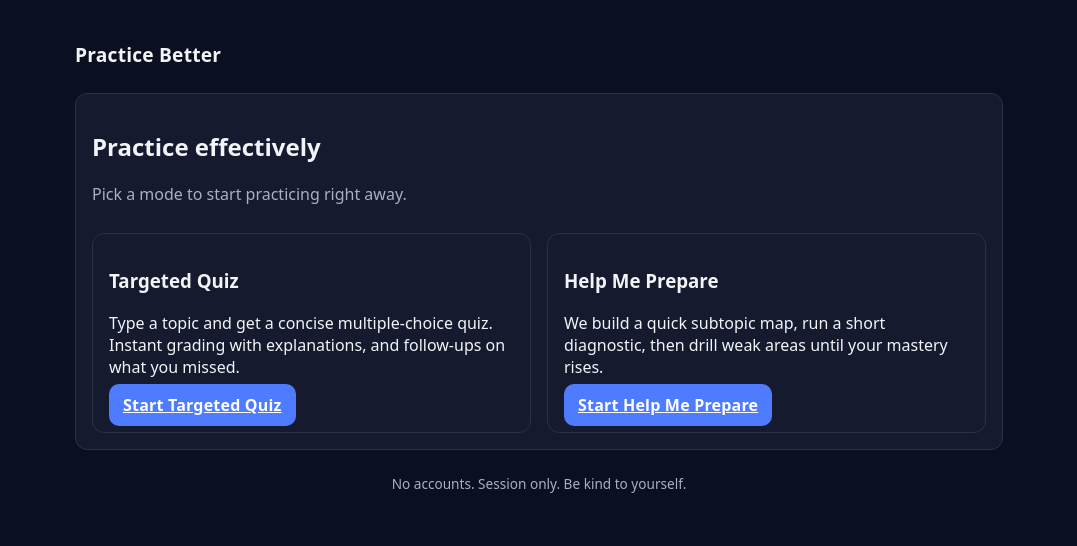
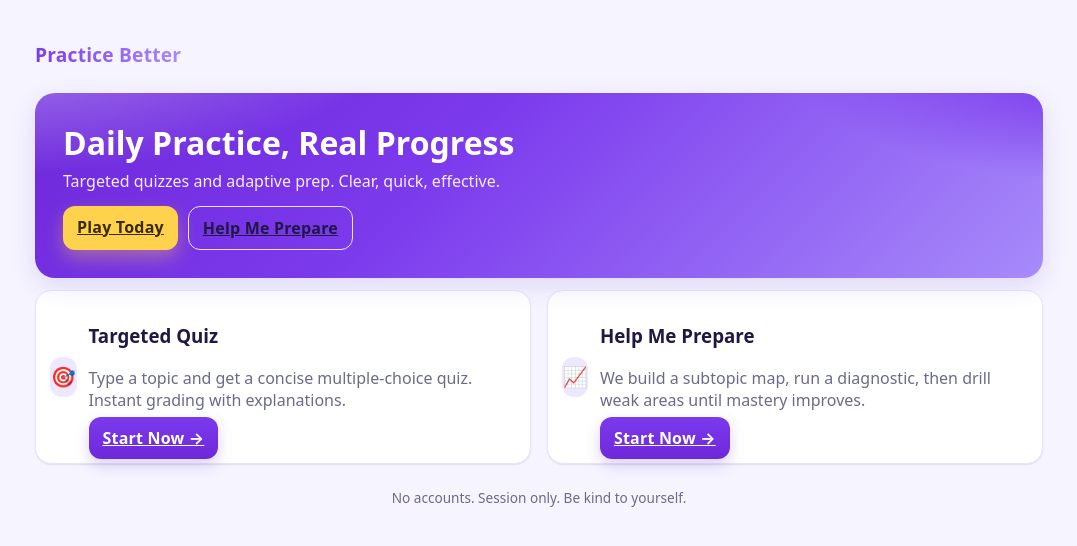
Before and after one commit to dynamiterdx/quizzing-app, a Next.js app: page / in a window 1280 px wide. Shown: the top 546 px of the page, without its empty margins (101-1178 px from the left). Built offline with nearby package versions, Linux system fonts and the light colour scheme.

Commit message:
Beautified UI with white-purple theme

```diff
--- a/app/globals.css
+++ b/app/globals.css
@@ -1,15 +1,19 @@
 :root {
-  --bg: #0b1020;
-  --text: #f2f4f8;
-  --muted: #a8b0c3;
-  --primary: #4f7cff;
-  --primary-600: #3c66e6;
-  --card: #151a2e;
-  --border: #29304b;
-  --success: #1db954;
-  --danger: #ff5d5d;
-  --warning: #f5a524;
+  --bg: #f6f4ff;
+  --text: #1f1845;
+  --muted: #6b6a8c;
+  --primary: #7c3aed; /* violet-600 */
+  --primary-600: #6d28d9; /* hover */
+  --primary-700: #5b21b6;
+  --card: #ffffff;
+  --border: #e7e3ff;
+  --shadow-sm: 0 1px 2px rgba(31, 24, 69, 0.06), 0 1px 1px rgba(31, 24, 69, 0.04);
+  --shadow-md: 0 8px 24px rgba(92, 60, 190, 0.15);
+  --success: #16a34a;
+  --danger: #ef4444;
+  --warning: #f59e0b;
   --focus: #b4cdfb;
+  --cta: #ffd24d; /* warm accent for CTA */
 }
 
 * { box-sizing: border-box; }
@@ -20,24 +24,52 @@ body {
   background: var(--bg);
   color: var(--text);
 }
-.container { max-width: 960px; margin: 0 auto; padding: 16px; }
+.container { max-width: 1040px; margin: 0 auto; padding: 16px; }
 .site-header { display: flex; align-items: center; justify-content: space-between; padding: 12px 0; }
-.brand { font-size: 1.2rem; letter-spacing: 0.2px; color: var(--text); }
+.brand { font-size: 1.2rem; letter-spacing: 0.2px; background: linear-gradient(90deg, var(--primary), #a78bfa); -webkit-background-clip: text; background-clip: text; color: transparent; font-weight: 800; }
 .site-footer { color: var(--muted); font-size: 0.85rem; padding: 24px 0; text-align: center; }
 
+/* Hero */
+.hero {
+  position: relative;
+  border-radius: 20px;
+  padding: 28px;
+  background: radial-gradient(1200px 400px at -10% -40%, #b794f4 0%, transparent 40%),
+              radial-gradient(900px 320px at 110% -20%, #7c3aed 10%, transparent 40%),
+              linear-gradient(135deg, #6d28d9 0%, #7c3aed 40%, #a78bfa 100%);
+  color: #fff;
+  overflow: hidden;
+  box-shadow: var(--shadow-md);
+}
+.hero h2 { margin: 0 0 6px; font-size: 2rem; }
+.hero p { margin: 0; color: #f3edff; }
+.hero .actions { margin-top: 14px; display: flex; gap: 10px; flex-wrap: wrap; }
+
 /* Cards */
-.card { background: var(--card); border: 1px solid var(--border); border-radius: 12px; padding: 16px; }
+.card {
+  background: var(--card);
+  border: 1px solid var(--border);
+  border-radius: 16px;
+  padding: 16px;
+  box-shadow: var(--shadow-sm);
+  transition: transform .15s ease, box-shadow .15s ease, border-color .15s ease;
+}
+.card:hover { transform: translateY(-2px); box-shadow: var(--shadow-md); border-color: #d8d1ff; }
 
 /* Buttons */
-button, .btn { background: var(--primary); color: white; border: none; padding: 10px 14px; border-radius: 10px; cursor: pointer; font-weight: 600; letter-spacing: 0.2px; }
-button:hover, .btn:hover { background: var(--primary-600); }
+button, .btn { background: linear-gradient(180deg, var(--primary), var(--primary-600)); color: white; border: none; padding: 10px 14px; border-radius: 12px; cursor: pointer; font-weight: 700; letter-spacing: 0.2px; box-shadow: 0 6px 14px rgba(108, 74, 193, 0.25); }
+button:hover, .btn:hover { background: linear-gradient(180deg, var(--primary-600), var(--primary-700)); }
 button:disabled { opacity: 0.6; cursor: not-allowed; }
-button:focus-visible, .focus-ring:focus-visible { outline: 2px solid var(--focus); outline-offset: 2px; }
+button:focus-visible, .focus-ring:focus-visible { outline: 3px solid var(--focus); outline-offset: 2px; }
+.btn-cta { background: var(--cta); color: #3b2a00; box-shadow: 0 8px 18px rgba(255, 210, 77, 0.35); }
+.btn-cta:hover { background: #ffcc33; }
+.btn-outline { background: transparent; color: var(--text); border: 1px solid var(--border); box-shadow: none; }
+.btn-outline:hover { border-color: #d8d1ff; }
 
 /* Inputs */
-label { display: block; margin-bottom: 6px; font-weight: 600; color: var(--text); }
-input, select, textarea { width: 100%; padding: 10px 12px; border-radius: 10px; border: 1px solid var(--border); background: #0e1427; color: var(--text); }
-input:focus-visible, select:focus-visible, textarea:focus-visible { outline: 2px solid var(--focus); outline-offset: 2px; }
+label { display: block; margin-bottom: 6px; font-weight: 700; color: var(--text); }
+input, select, textarea { width: 100%; padding: 12px 12px; border-radius: 12px; border: 1px solid var(--border); background: #fff; color: var(--text); box-shadow: inset 0 1px 0 rgba(31,24,69,0.03); }
+input:focus-visible, select:focus-visible, textarea:focus-visible { outline: 3px solid var(--focus); outline-offset: 2px; }
 
 .row { display: grid; gap: 12px; }
 .row.cols-2 { grid-template-columns: 1fr 1fr; }
@@ -50,16 +82,16 @@ input:focus-visible, select:focus-visible, textarea:focus-visible { outline: 2px
 .mode-grid { display: grid; grid-template-columns: 1fr 1fr; gap: 16px; }
 @media (max-width: 700px) { .mode-grid { grid-template-columns: 1fr; } }
 
-.progress { height: 10px; background: #0e1427; border-radius: 999px; border: 1px solid var(--border); overflow: hidden; }
-.progress > div { height: 100%; background: var(--primary); }
+.progress { height: 10px; background: #eee9ff; border-radius: 999px; border: 1px solid var(--border); overflow: hidden; }
+.progress > div { height: 100%; background: linear-gradient(180deg, var(--primary), var(--primary-600)); }
 
 .answers { display: grid; gap: 10px; }
-.answers label { display: flex; align-items: center; gap: 10px; padding: 10px; border: 1px solid var(--border); border-radius: 10px; cursor: pointer; background: #0f1530; }
+.answers label { display: flex; align-items: center; gap: 10px; padding: 12px; border: 1px solid var(--border); border-radius: 12px; cursor: pointer; background: #ffffff; box-shadow: var(--shadow-sm); }
 .answers input[type="radio"] { accent-color: var(--primary); }
-.answers label:focus-within { outline: 2px solid var(--focus); outline-offset: 2px; }
+.answers label:focus-within { outline: 3px solid var(--focus); outline-offset: 2px; }
 
-.pill { display: inline-block; padding: 2px 8px; border-radius: 999px; background: #0e1427; border: 1px solid var(--border); color: var(--muted); font-size: 0.8rem; }
-.score { font-weight: 700; }
+.pill { display: inline-block; padding: 4px 10px; border-radius: 999px; background: #f5f1ff; border: 1px solid var(--border); color: var(--muted); font-size: 0.8rem; font-weight: 600; }
+.score { font-weight: 800; }
 .good { color: var(--success); }
 .bad { color: var(--danger); }
 .warn { color: var(--warning); }
@@ -72,3 +104,7 @@ input:focus-visible, select:focus-visible, textarea:focus-visible { outline: 2px
 .mt-4 { margin-top: 24px; }
 .mt-6 { margin-top: 32px; }
 .center { text-align: center; }
+
+/* Feature cards styling (landing) */
+.feature-card { display: flex; gap: 12px; align-items: center; border-radius: 16px; padding: 14px; background: #fff; border: 1px solid var(--border); box-shadow: var(--shadow-sm); }
+.feature-card .badge { width: 40px; height: 40px; border-radius: 12px; background: #ede7ff; display: grid; place-items: center; font-size: 20px; }
--- a/app/page.tsx
+++ b/app/page.tsx
@@ -2,23 +2,36 @@ import Link from 'next/link';
 
 export default function HomePage() {
   return (
-    <div className="card">
-      <h2>Practice effectively</h2>
-      <p className="muted">Pick a mode to start practicing right away.</p>
+    <div>
+      <section className="hero" aria-label="Welcome">
+        <h2>Daily Practice, Real Progress</h2>
+        <p>Targeted quizzes and adaptive prep. Clear, quick, effective.</p>
+        <div className="actions">
+          <Link className="btn-cta btn" href="/targeted">Play Today</Link>
+          <Link className="btn btn-outline" href="/prepare">Help Me Prepare</Link>
+        </div>
+      </section>
+
       <div className="space" />
       <div className="mode-grid">
-        <div className="card" role="region" aria-label="Targeted Quiz">
-          <h3>Targeted Quiz</h3>
-          <p>Type a topic and get a concise multiple-choice quiz. Instant grading with explanations, and follow-ups on what you missed.</p>
-          <div className="mt-3">
-            <Link className="btn" href="/targeted">Start Targeted Quiz</Link>
+        <div className="card feature-card" role="region" aria-label="Targeted Quiz">
+          <div className="badge" aria-hidden>🎯</div>
+          <div>
+            <h3>Targeted Quiz</h3>
+            <p className="muted">Type a topic and get a concise multiple-choice quiz. Instant grading with explanations.</p>
+            <div className="mt-2">
+              <Link className="btn" href="/targeted">Start Now →</Link>
+            </div>
           </div>
         </div>
-        <div className="card" role="region" aria-label="Help Me Prepare">
-          <h3>Help Me Prepare</h3>
-          <p>We build a quick subtopic map, run a short diagnostic, then drill weak areas until your mastery rises.</p>
-          <div className="mt-3">
-            <Link className="btn" href="/prepare">Start Help Me Prepare</Link>
+        <div className="card feature-card" role="region" aria-label="Help Me Prepare">
+          <div className="badge" aria-hidden>📈</div>
+          <div>
+            <h3>Help Me Prepare</h3>
+            <p className="muted">We build a subtopic map, run a diagnostic, then drill weak areas until mastery improves.</p>
+            <div className="mt-2">
+              <Link className="btn" href="/prepare">Start Now →</Link>
+            </div>
           </div>
         </div>
       </div>
--- a/lib/azure.ts
+++ b/lib/azure.ts
@@ -2,7 +2,7 @@ import { NextRequest } from 'next/server';
 
 const endpoint = process.env.AZURE_OPENAI_ENDPOINT;
 const apiKey = process.env.AZURE_OPENAI_API_KEY;
-const deployment = process.env.AZURE_OPENAI_DEPLOYMENT || 'gpt-4o-mini';
+const deployment = process.env.AZURE_OPENAI_DEPLOYMENT || 'gpt-5';
 const apiVersion = process.env.AZURE_OPENAI_API_VERSION || '2024-10-21';
 
 if (!endpoint || !apiKey) {
@@ -19,7 +19,7 @@ export async function azureResponseJson<T>(opts: {
   temperature?: number;
   retries?: number;
 }): Promise<T> {
-  const url = `${endpoint}/openai/responses?api-version=${apiVersion}`;
+  const url = `${endpoint}/openai/responses/v1?api-version=${apiVersion}`;
   const body = {
     model: deployment,
     input: [
--- a/package.json
+++ b/package.json
@@ -19,6 +19,8 @@
     "@types/react-dom": "18.2.22",
     "eslint": "8.57.0",
     "eslint-config-next": "14.2.5",
-    "typescript": "5.4.5"
+    "ts-node": "^10.9.2",
+    "typescript": "^5.4.5",
+    "typescript-json-schema": "^0.65.1"
   }
 }
```
Also changed, not shown: javascript.js (added, +27 -0 lines), app/layout.tsx (line endings or trailing spaces), 1 other file (tests, documents, lock files or other folders).
